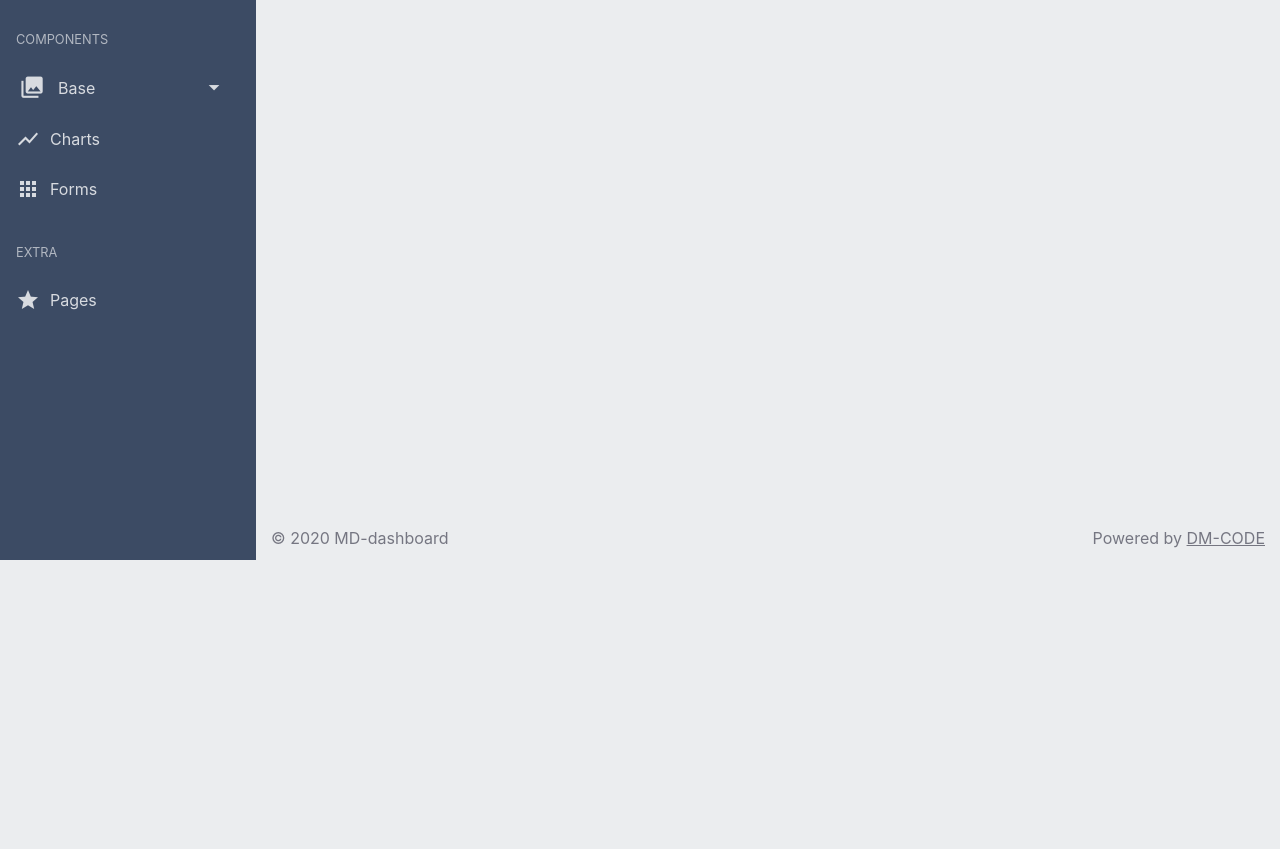
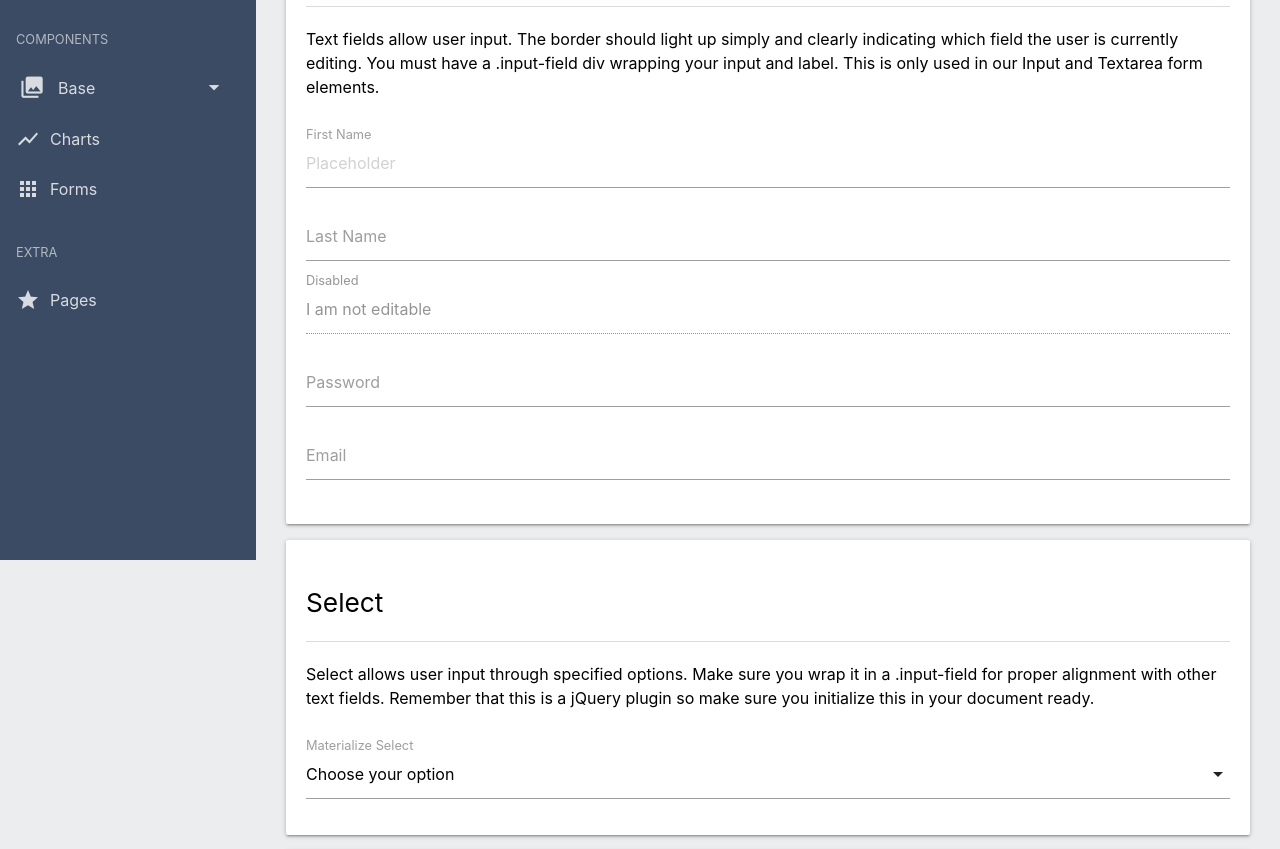
Before and after one commit to lotus34rus/vue-dashboard, a Vue app: page /forms in a window 1280 px wide. Shown: the part 240-1089 px from the top of the page. Before the commit the page ends 800 px from the top, so only its background shows below. Built offline with nearby package versions, Linux system fonts and the light colour scheme.

Commit message:
Add form page

```diff
--- a/public/index.html
+++ b/public/index.html
@@ -5,15 +5,14 @@
     <meta http-equiv="X-UA-Compatible" content="IE=edge">
     <meta name="viewport" content="width=device-width,initial-scale=1.0">
     <link rel="icon" href="<%= BASE_URL %>favicon.ico">
-    <title><%= htmlWebpackPlugin.options.title %></title>
+    <title>MD Dashboard</title>
 
     <link href="https://fonts.googleapis.com/icon?family=Material+Icons" rel="stylesheet">
   </head>
   <body>
     <noscript>
-      <strong>We're sorry but <%= htmlWebpackPlugin.options.title %> doesn't work properly without JavaScript enabled. Please enable it to continue.</strong>
+      <strong>We're sorry but "MD Dashboard" doesn't work properly without JavaScript enabled. Please enable it to continue.</strong>
     </noscript>
     <div id="app"></div>
-    <!-- built files will be auto injected -->
   </body>
 </html>
--- /dev/null
+++ b/src/components/form/Checkboxes.vue
@@ -0,0 +1,53 @@
+<template>
+  <div>
+    <div class="s12">
+      <div class="card">
+        <div class="card-header">
+          <h5>Checkboxes</h5>
+        </div>
+        <p>
+          Use checkboxes when looking for yes or no answers. The for attribute is necessary to
+          bind our custom checkbox with the input. Add the input's id as the value of the for attribute of the label.
+        </p>
+        <form class="s12">
+          <p>
+            <label>
+              <input type="checkbox" />
+              <span>Red</span>
+            </label>
+          </p>
+          <p>
+            <label>
+              <input type="checkbox" checked="checked" />
+              <span>Yellow</span>
+            </label>
+          </p>
+          <p>
+            <label>
+              <input type="checkbox" class="filled-in" checked="checked" />
+              <span>Filled in</span>
+            </label>
+          </p>
+          <p>
+            <label>
+              <input id="indeterminate-checkbox" type="checkbox" />
+              <span>Indeterminate Style</span>
+            </label>
+          </p>
+          <p>
+            <label>
+              <input type="checkbox" checked="checked" disabled="disabled" />
+              <span>Green</span>
+            </label>
+          </p>
+          <p>
+            <label>
+              <input type="checkbox" disabled="disabled" />
+              <span>Brown</span>
+            </label>
+          </p>
+        </form>
+      </div>
+    </div>
+  </div>
+</template>
--- /dev/null
+++ b/src/components/form/Range.vue
@@ -0,0 +1,17 @@
+<template>
+  <div>
+    <div class="s12">
+      <div class="card">
+        <div class="card-header">
+          <h5>HTML5 Range</h5>
+        </div>
+
+        <form action="#">
+          <p class="range-field">
+            <input type="range" id="test5" min="0" max="100" />
+          </p>
+        </form>
+      </div>
+    </div>
+  </div>
+</template>
--- /dev/null
+++ b/src/components/form/Select.vue
@@ -0,0 +1,34 @@
+<template>
+  <div>
+    <div class="s12">
+      <div class="card">
+        <div class="card-header">
+          <h5>Select</h5>
+        </div>
+        <p>
+          Select allows user input through specified options. Make sure you wrap it in a .input-field for proper alignment with other text fields. Remember that this is a
+          jQuery plugin so make sure you initialize this in your document ready.
+        </p>
+        <form class="s12">
+          <div class="input-field">
+            <select ref="select">
+              <option value disabled selected>Choose your option</option>
+              <option value="1">Option 1</option>
+              <option value="2">Option 2</option>
+              <option value="3">Option 3</option>
+            </select>
+            <label>Materialize Select</label>
+          </div>
+        </form>
+      </div>
+    </div>
+  </div>
+</template>
+
+<script>
+export default {
+    mounted() {
+        this.select = M.FormSelect.init(this.$refs.select, {});
+    },
+}
+</script>
--- /dev/null
+++ b/src/components/form/TextInput.vue
@@ -0,0 +1,34 @@
+<template>
+  <div>
+    <div class="s12">
+      <div class="card">
+        <div class="card-header">
+          <h5>Text Inputs</h5>
+        </div>
+        <p>Text fields allow user input. The border should light up simply and clearly indicating which field the user is currently editing. You must have a .input-field div wrapping your input and label. This is only used in our Input and Textarea form elements.</p>
+        <form class="s12">
+          <div class="input-field s6">
+            <input placeholder="Placeholder" id="first_name" type="text" class="validate" />
+            <label for="first_name">First Name</label>
+            <div class="input-field s6">
+              <input id="last_name" type="text" class="validate" />
+              <label for="last_name">Last Name</label>
+            </div>
+          </div>
+          <div class="input-field s12">
+            <input disabled value="I am not editable" id="disabled" type="text" class="validate" />
+            <label for="disabled">Disabled</label>
+          </div>
+          <div class="input-field s12">
+            <input id="password" type="password" class="validate" />
+            <label for="password">Password</label>
+          </div>
+          <div class="input-field s12">
+            <input id="email" type="email" class="validate" />
+            <label for="email">Email</label>
+          </div>
+        </form>
+      </div>
+    </div>
+  </div>
+</template>
--- a/src/components/layout/Footer.vue
+++ b/src/components/layout/Footer.vue
@@ -3,7 +3,7 @@
     © 2020 MD-dashboard
     <span class="right">
       Powered by
-      <a href="dm-code.ru">DM-CODE</a>
+      <a href="http://dm-code.ru" target="_blank">DM-CODE</a>
     </span>
   </footer>
 </template>
--- a/src/router/index.js
+++ b/src/router/index.js
@@ -30,11 +30,15 @@ Vue.use(VueRouter)
     name: 'Breadcrumb',
     component: () => import('../views/Breadcrumb.vue'),
   },
-
   {
     path: '/collapses',
     name: 'Collapses',
     component: () => import('../views/Collapses.vue'),
+  },
+  {
+    path: '/forms',
+    name: 'Forms',
+    component: () => import('../views/Forms.vue'),
   }
 ]
 
--- /dev/null
+++ b/src/views/Forms.vue
@@ -0,0 +1,40 @@
+<template>
+  <div class="row">
+    <TextInput />
+    <Select />
+    <Checkboxes />
+    <Range />
+
+  </div>
+</template>
+
+<script>
+import TextInput from "@/components/form/TextInput"
+import Select from "@/components/form/Select"
+import Checkboxes from "@/components/form/Checkboxes"
+import Range from "@/components/form/Range"
+
+
+
+
+export default {
+  data() {
+    return {
+      select: null,
+    };
+  },
+
+  components: {
+      TextInput, Select, Checkboxes, Range
+  },
+  mounted() {
+    M.updateTextFields();
+  },
+};
+</script>
+
+<style lang="scss">
+form {
+  margin-top: 40px;
+}
+</style>
```
